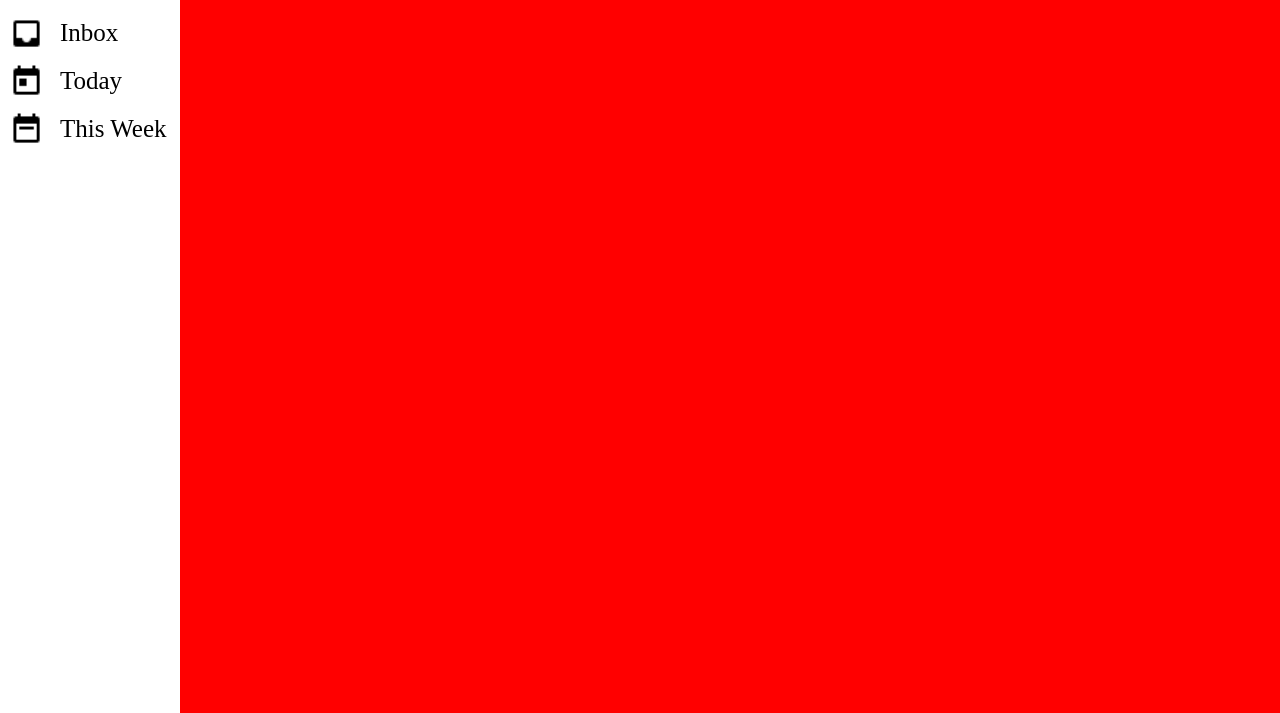
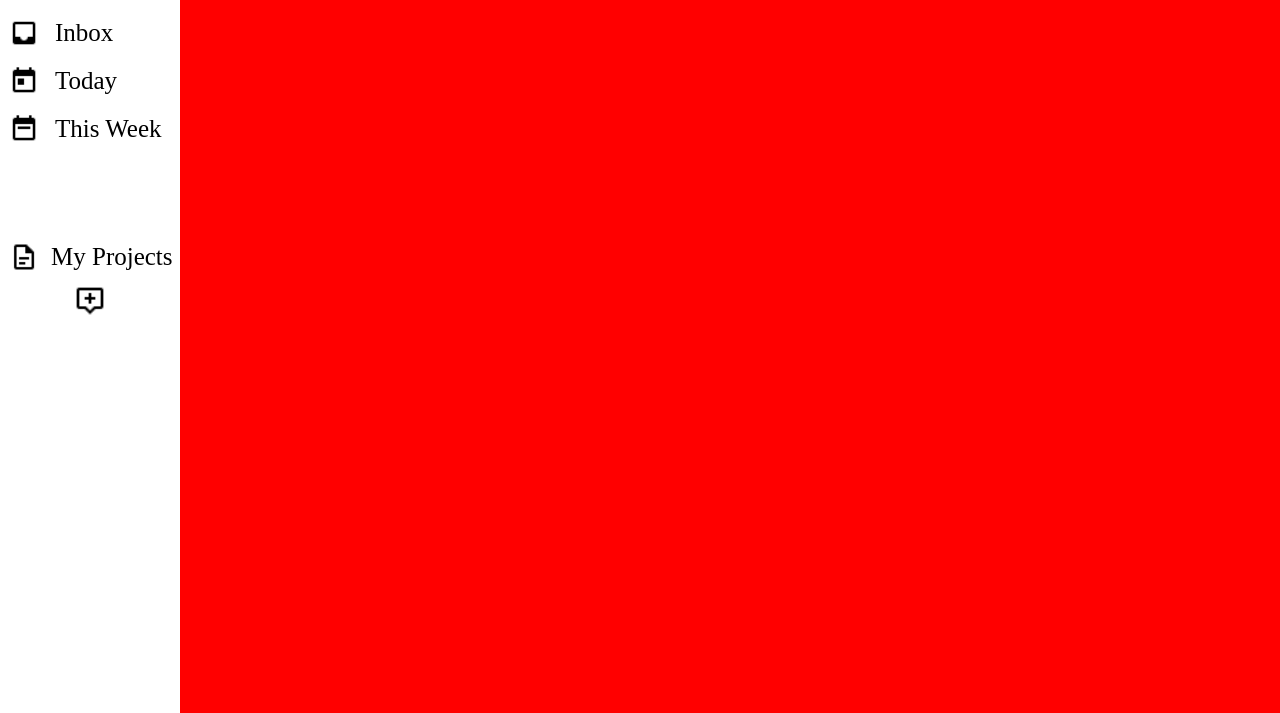
Before and after one commit to AlexGh27/ToDo, a website built with webpack: page dist/index.html in a window 1280 px wide. Shown: the part 87-800 px from the top of the page. Built offline with nearby package versions, Linux system fonts and the light colour scheme.

Commit message:
Finished the sidebar

```diff
--- a/src/printPage.js
+++ b/src/printPage.js
@@ -53,4 +53,26 @@ export default function printMe() {
     weekText.className = "text";
     weekText.innerHTML = "This Week"
     week.appendChild(weekText);
+
+
+    const project = document.createElement("div");
+    project.className = "sideButton";
+    project.id = "project";
+    sidebar.appendChild(project);
+
+    const projectImage = document.createElement("img");
+    projectImage.className = "icon";
+    projectImage.src = "project.png";
+    project.appendChild(projectImage);
+
+    const projectText = document.createElement("div");
+    projectText.className = "text";
+    projectText.innerHTML = "My Projects";
+    project.appendChild(projectText);
+
+    const plus = document.createElement("img");
+    plus.className = "plus";
+    plus.src = "plus.png";
+    sidebar.appendChild(plus);
+
   }
--- a/src/style.css
+++ b/src/style.css
@@ -57,11 +57,22 @@ body, html {
 
 
 .icon {
-    height: 35px;
-    width: 35px;
+    height: 30px;
+    width: 30px;
 }
 
 .text {
     display: inline-block;
     font-size: 25px;
 }
+
+#project {
+    width: 180px;
+    margin-top: 5em;
+    gap: 0.75em;
+}
+
+.plus {
+    height: 32px;
+    width: 32px;
+}
```
Also changed, not shown: dist/main.js, dist/plus.png (added), dist/project.png (added).
